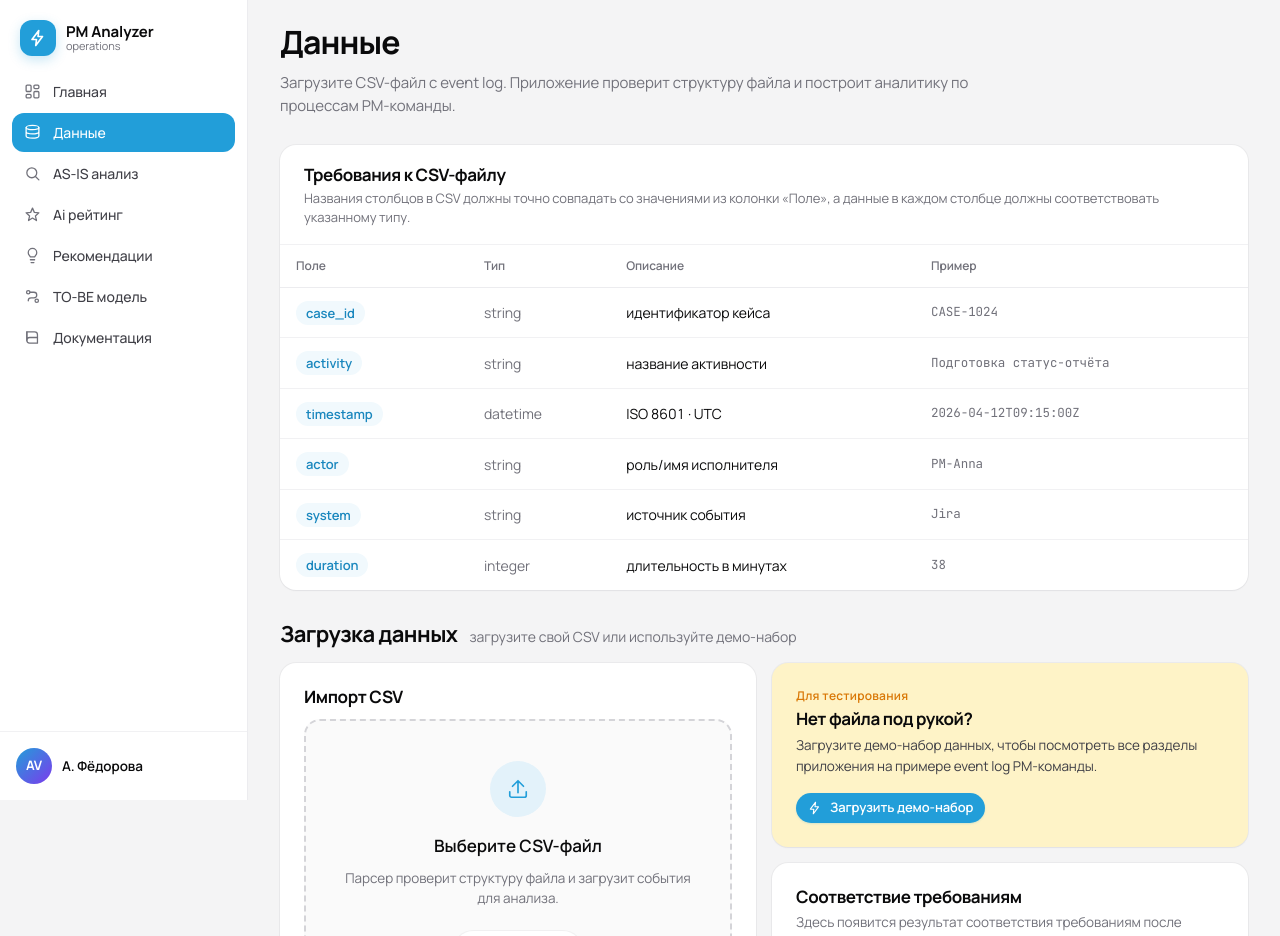
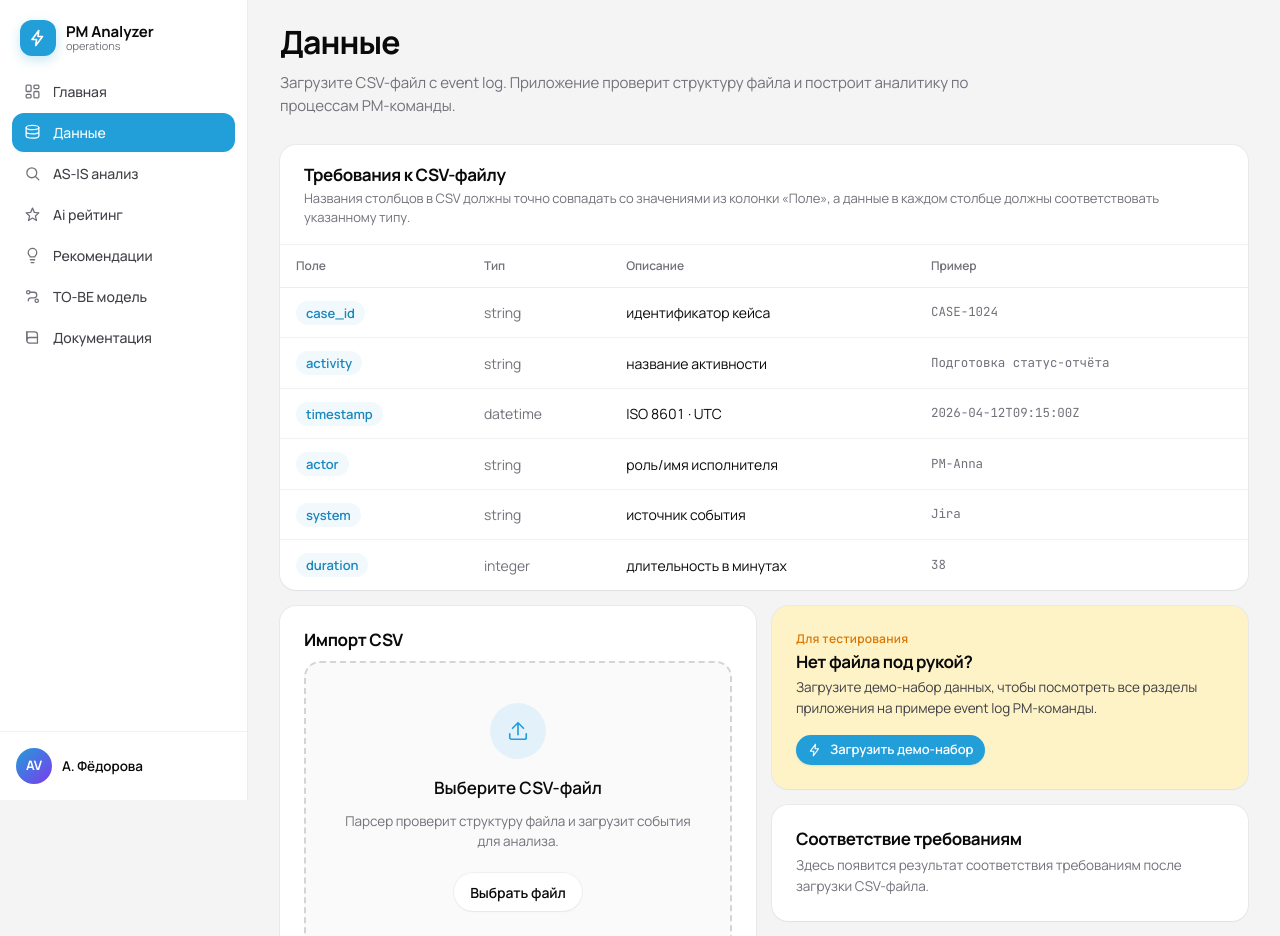
Before and after one commit to avfka/pm-process-analyzer, a React (Vite) app: page /upload in a window 1280 px wide. Shown: the top 936 px of the page. Built offline with nearby package versions, Linux system fonts and the light colour scheme.

Commit message:
Tighten data upload layout

```diff
--- a/src/pages/DataUpload.tsx
+++ b/src/pages/DataUpload.tsx
@@ -128,12 +128,7 @@ export default function DataUpload() {
         </table>
       </div>
 
-      <div className="sec-title">
-        <h2>Загрузка данных</h2>
-        <span className="sec-sub">загрузите свой CSV или используйте демо-набор</span>
-      </div>
-
-      <div className="grid-2">
+      <div className="grid-2" style={{ marginTop: 16 }}>
         {/* Upload */}
         <div className="card card-pad">
           <h3>Импорт CSV</h3>
```
